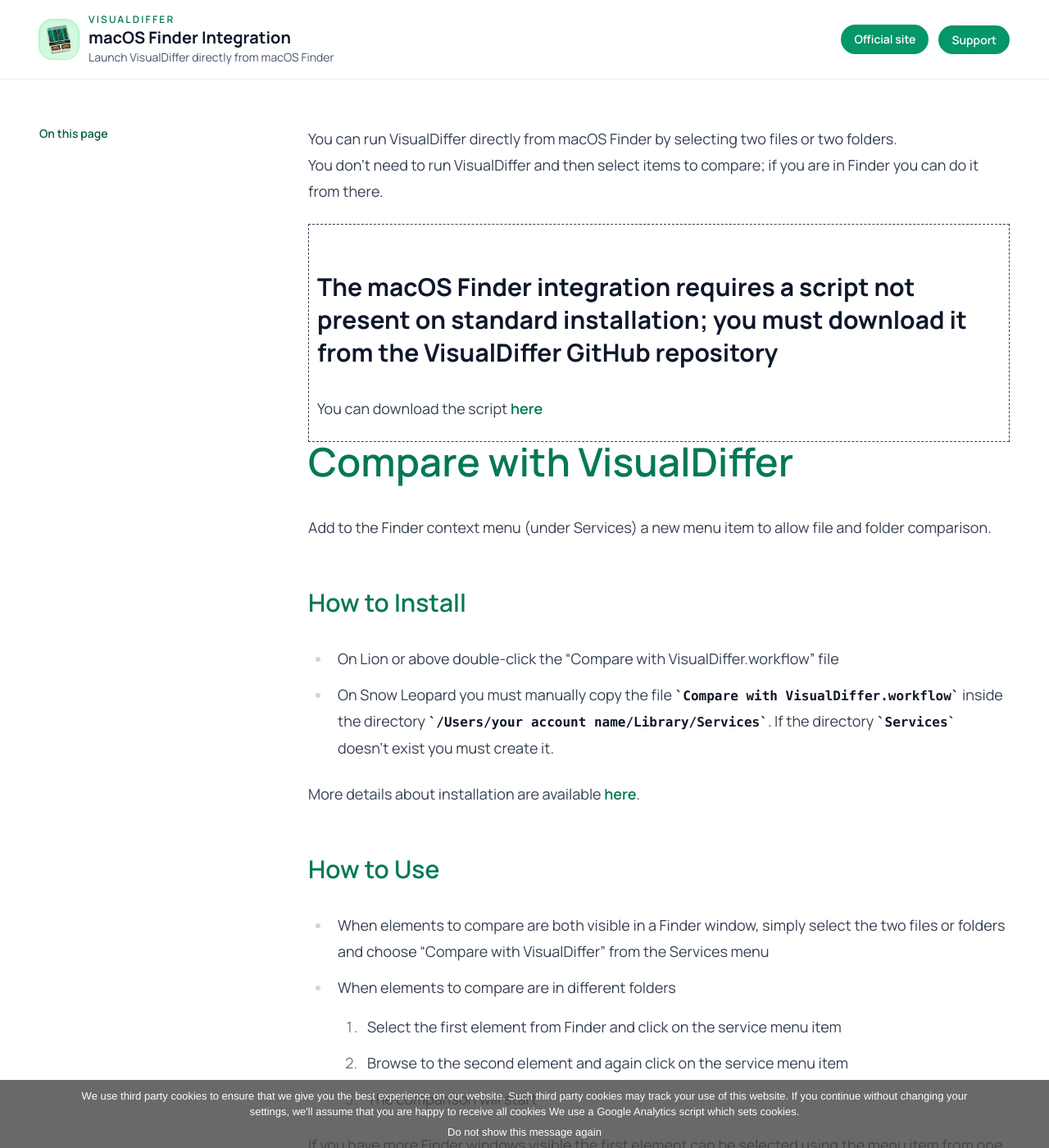
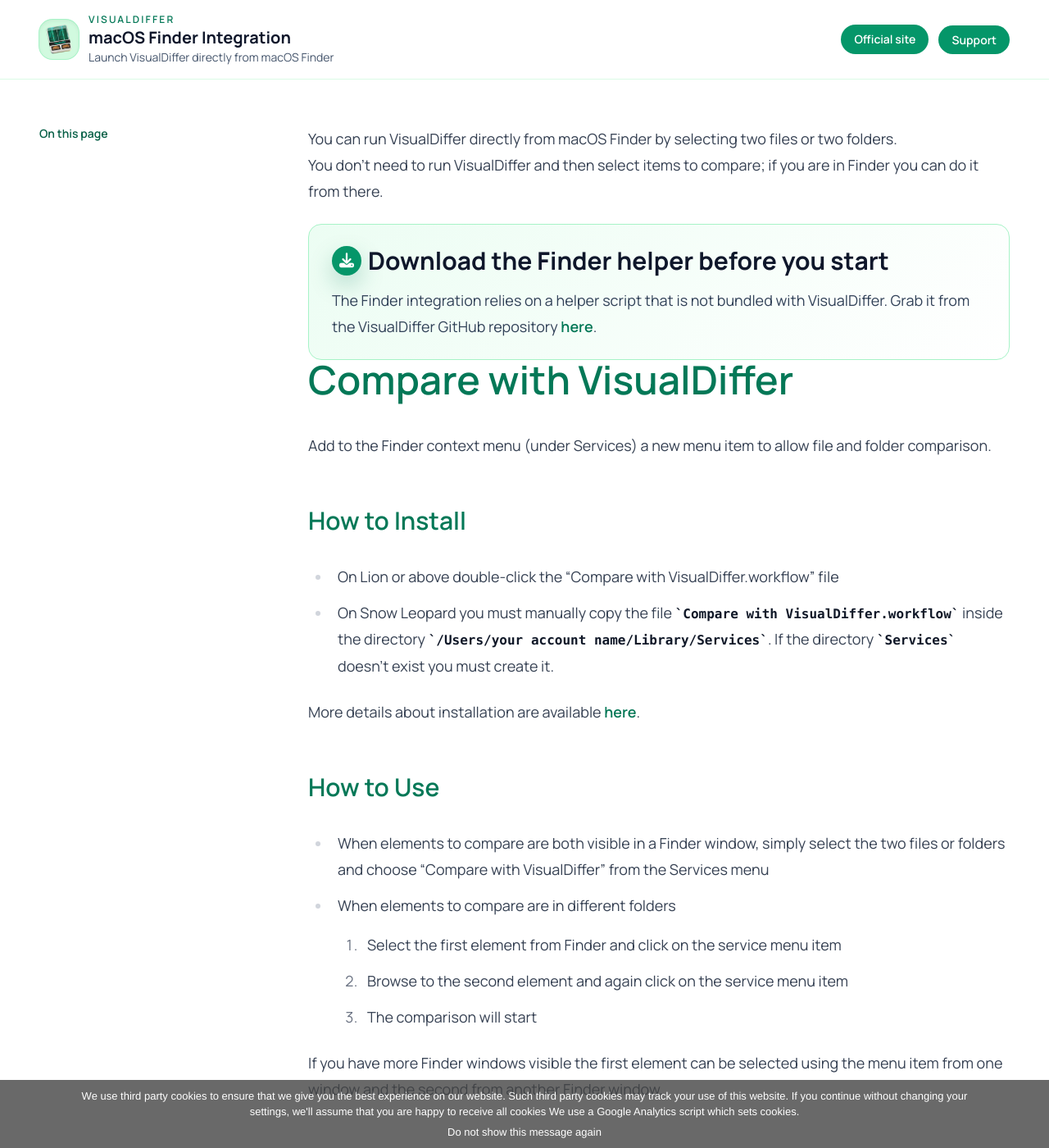
Before and after one commit to visualdiffer/visualdiffer.github.com, a Jekyll site: the page built from finder.md, in a window 1280 px wide and 1400 px high. Shown: the whole window at 82% size. Built offline with Jekyll 4.4.1, drawn with Linux system fonts in a browser that asks for light colours.

Commit message:
created callout

```diff
--- a/css/theme.css
+++ b/css/theme.css
@@ -1537,6 +1537,57 @@
   font-family: "Font Awesome 6 Brands", "Font Awesome 6 Free";
   padding-right: 0.35em;
   font-weight: 900;
+}
+@layer components {
+  .finder-callout {
+    display: flex;
+    flex-direction: column;
+    gap: calc(var(--spacing) * 3);
+    padding: calc(var(--spacing) * 6) calc(var(--spacing) * 7);
+    border: 1px solid var(--color-brand-200);
+    background: linear-gradient(135deg, var(--color-brand-50), var(--color-white));
+    border-radius: var(--radius-2xl);
+    color: var(--color-slate-900);
+  }
+  .finder-callout__header {
+    display: flex;
+    align-items: center;
+    gap: calc(var(--spacing) * 2);
+  }
+  .finder-callout__icon {
+    display: grid;
+    place-items: center;
+    width: 2.25rem;
+    height: 2.25rem;
+    border-radius: 9999px;
+    background: var(--color-brand-600);
+    color: var(--color-white);
+    box-shadow: 0 12px 28px rgba(4, 120, 87, 0.25);
+  }
+  .finder-callout__title {
+    display: flex;
+    align-items: center;
+    min-height: 2.25rem;
+    margin: 0 !important;
+    font-size: var(--text-xl);
+    line-height: var(--text-xl--line-height);
+    font-weight: var(--font-weight-bold);
+    color: var(--color-brand-800);
+  }
+  .finder-callout p {
+    margin: 0 !important;
+    color: var(--color-slate-700);
+  }
+  .finder-callout a {
+    font-weight: var(--font-weight-semibold);
+    color: var(--color-brand-700);
+    text-decoration: underline;
+    text-decoration-thickness: 2px;
+    text-underline-offset: 0.2em;
+  }
+  .finder-callout a:hover {
+    color: var(--color-brand-800);
+  }
 }
 @property --tw-translate-x {
   syntax: "*";
--- a/finder.md
+++ b/finder.md
@@ -11,9 +11,14 @@
 You can run VisualDiffer directly from macOS Finder by selecting two files or two folders.
 You don't need to run VisualDiffer and then select items to compare; if you are in Finder you can do it from there.
 
-<div style="border: 1px dashed; padding:0 10px">
-<h2>The macOS Finder integration requires a script not present on standard installation; you must download it from the VisualDiffer GitHub repository</h2>
-<p>You can download the script <a href="https://github.com/visualdiffer/scripts">here</a></p>
+<div class="finder-callout" role="note" aria-label="Finder integration download">
+  <div class="finder-callout__header">
+    <div class="finder-callout__icon">
+      <i class="fa-solid fa-download" aria-hidden="true"></i>
+    </div>
+    <h2 class="finder-callout__title">Download the Finder helper before you start</h2>
+  </div>
+  <p class="finder-callout__text">The Finder integration relies on a helper script that is not bundled with VisualDiffer. Grab it from the VisualDiffer GitHub repository <a href="https://github.com/visualdiffer/scripts">here</a>.</p>
 </div>
 
 # [Compare with VisualDiffer](#compare_with_visualdiffer)
```
Also changed, not shown: css/input.css (+58 -0 lines).
